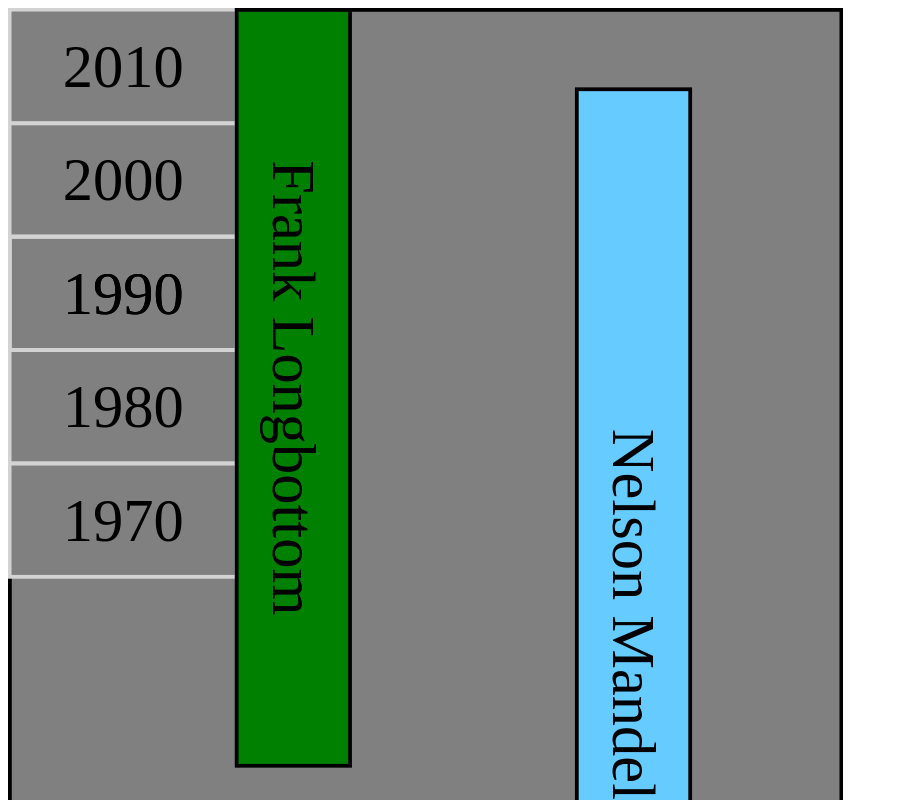
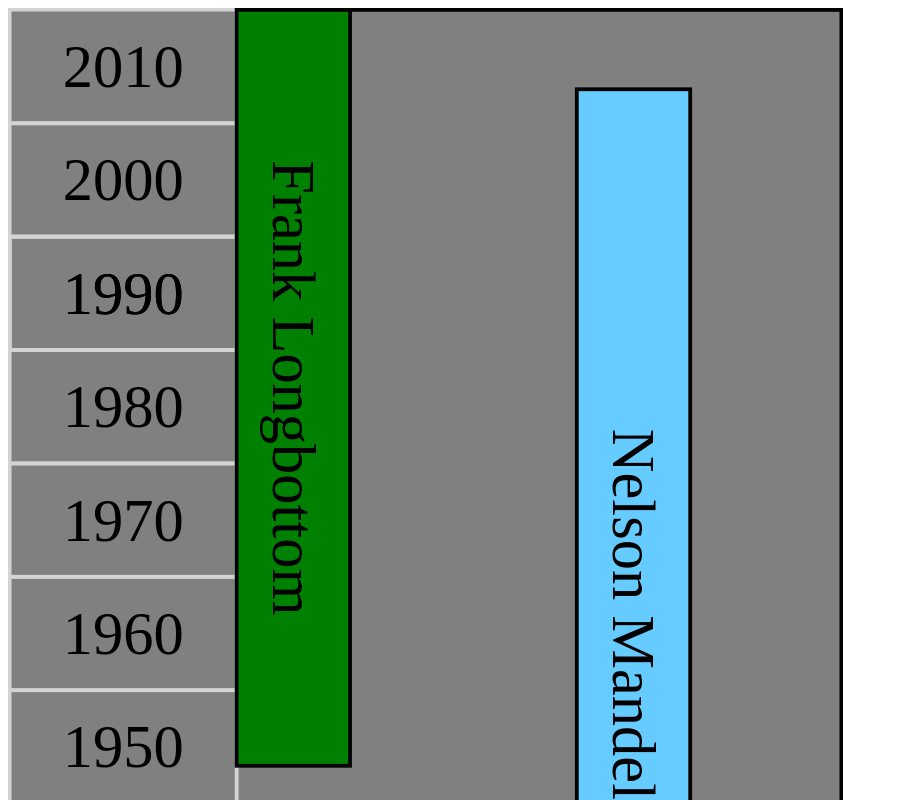
Before and after one commit to rpocklington/horizontal-history-js, a plain HTML site: page index.html in a window 1280 px wide. Shown: the top 800 px of the page, without its empty margins (0-898 px from the left). Drawn offline with Linux system fonts and the light colour scheme.

Commit message:
Added a method to generate all decade labels.

```diff
--- a/index.html
+++ b/index.html
@@ -38,12 +38,18 @@
         return el;
       }
 
+      function getDecadeForYr(yr) {
+        return Math.floor(yr / 10);
+      }
+
+      var curYr = new Date().getFullYear();
+      var curDecade = getDecadeForYr(curYr);
+
       function buildDecadeEl(decadeYr) {
         var decadeHeight = 30;  // TODO: Define as constant
         var decadeWidth = 60;
 
-        var curDecade = Math.floor(new Date().getFullYear() / 10);
-        var decade = Math.floor(decadeYr / 10)
+        var decade = getDecadeForYr(decadeYr)
 
         var y = (curDecade - decade) * decadeHeight;
 
@@ -71,8 +77,15 @@
         return decadeEl;
       }
 
-      function buildDecadeEls(startYr) {
+      function addDecadeEls(startYr) {
+        var startDecade = getDecadeForYr(startYr);
 
+        var decadesEl = document.getElementById("decades");
+        for (var decade = startDecade; decade <= curDecade; decade++) {
+          var decadeEl = buildDecadeEl(decade * 10);
+
+          decadesEl.appendChild(decadeEl);
+        }
       }
 
       function buildFigureEl(id, name, height, color, x, y) {
@@ -118,13 +131,7 @@
       var figuresEl = document.getElementById("figures");
       figuresEl.appendChild(figureEl);
 
-      var yrs = [1970, 1980, 1990, 2000, 2010];
-      for (var yrIdx = 0; yrIdx < yrs.length; yrIdx++) {
-        yr = yrs[yrIdx];
-        var decadeEl = buildDecadeEl(yr);
-        var decadesEl = document.getElementById("decades");
-        decadesEl.appendChild(decadeEl);
-      }
+      addDecadeEls(1924);
     </script>
   </body>
 </html>
```
